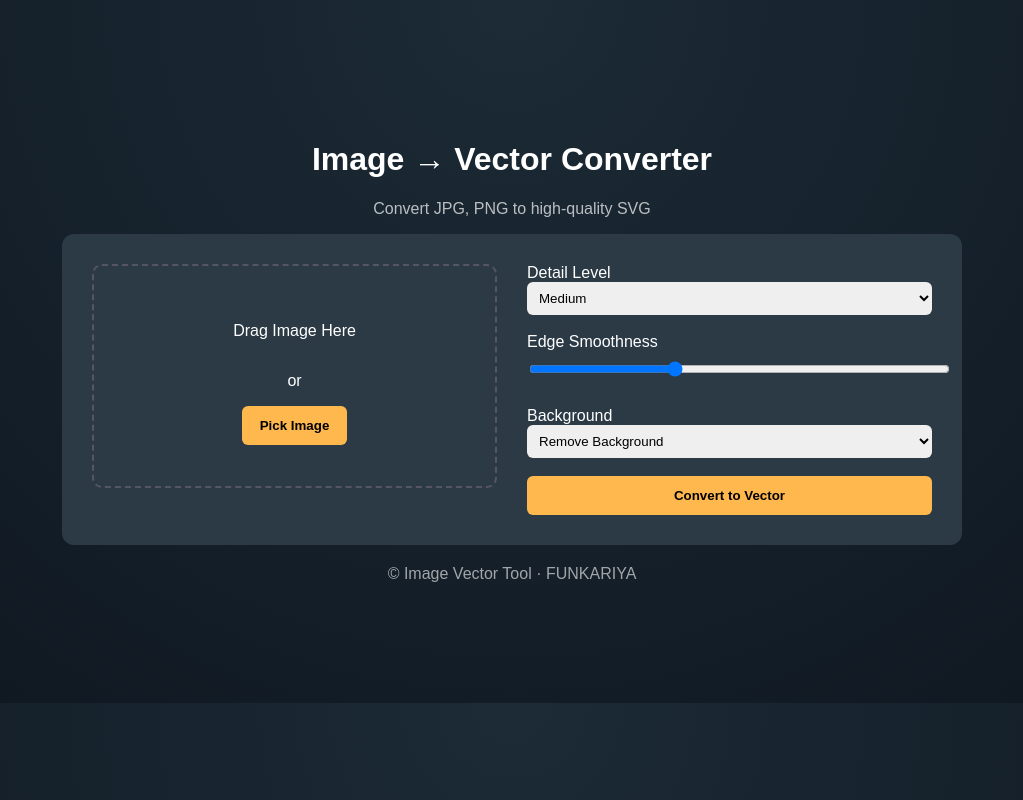
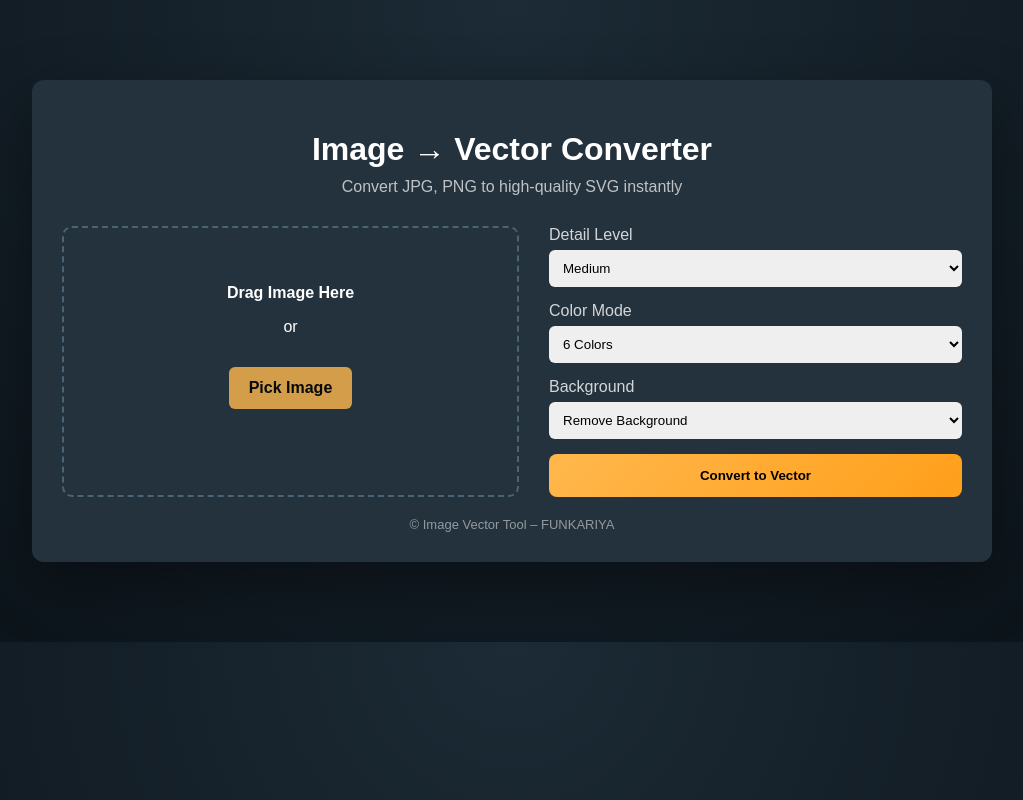
Before and after one commit to Funkariya/vector-tool, a Flask app: page / in a window 1280 px wide. Shown: the whole page, without its empty margins (128-1151 px from the left). Run offline with Flask 3, Linux system fonts and the light colour scheme.

Commit message:
Update index.html

```diff
--- a/templates/index.html
+++ b/templates/index.html
@@ -8,61 +8,97 @@
 body{
   margin:0;
   font-family: Arial, sans-serif;
-  background: radial-gradient(circle at top, #1c2b36, #0f1720);
+  background: radial-gradient(circle at top, #1c2b36, #0b1218);
   color:#fff;
 }
 
 .container{
   max-width:900px;
   margin:80px auto;
-  padding:40px;
+  background:#24323d;
+  border-radius:12px;
+  padding:30px;
+  box-shadow:0 20px 60px rgba(0,0,0,.4);
 }
 
-.card{
-  background:#2b3a45;
-  border-radius:12px;
-  padding:30px;
-  display:grid;
-  grid-template-columns:1fr 1fr;
+h1{
+  text-align:center;
+  margin-bottom:10px;
+}
+
+.subtitle{
+  text-align:center;
+  opacity:.7;
+  margin-bottom:30px;
+}
+
+.form-box{
+  display:flex;
   gap:30px;
 }
 
 .drop-zone{
-  border:2px dashed #556;
+  flex:1;
+  border:2px dashed #4b6475;
   border-radius:10px;
-  height:220px;
-  display:flex;
-  align-items:center;
-  justify-content:center;
-  flex-direction:column;
-  cursor:pointer;
+  padding:40px 20px;
+  text-align:center;
+  transition:.3s;
 }
 
 .drop-zone.hover{
-  background:#1f2b33;
+  background:#1b2a33;
   border-color:#ffb84d;
 }
 
-button{
+.upload-btn{
+  display:inline-block;
+  margin-top:15px;
   background:#ffb84d;
-  border:none;
-  padding:12px 18px;
+  color:#000;
+  padding:12px 20px;
   border-radius:6px;
   cursor:pointer;
   font-weight:bold;
 }
 
-select,input[type=range]{
+.upload-btn input{
+  display:none;
+}
+
+.controls{
+  flex:1;
+}
+
+label{
+  display:block;
+  margin-bottom:6px;
+  opacity:.8;
+}
+
+select{
   width:100%;
-  padding:8px;
+  padding:10px;
+  margin-bottom:15px;
   border-radius:6px;
   border:none;
 }
 
+button{
+  width:100%;
+  padding:14px;
+  background:linear-gradient(135deg,#ffb84d,#ff9f1a);
+  border:none;
+  border-radius:8px;
+  font-weight:bold;
+  cursor:pointer;
+}
+
 .footer{
   text-align:center;
-  opacity:.6;
   margin-top:20px;
+  font-size:13px;
+  opacity:.5;
 }
 </style>
 </head>
@@ -70,60 +106,60 @@ select,input[type=range]{
 <body>
 
 <div class="container">
-  <h1 style="text-align:center;">Image → Vector Converter</h1>
-  <p style="text-align:center;opacity:.7">Convert JPG, PNG to high-quality SVG</p>
+  <h1>Image → Vector Converter</h1>
+  <div class="subtitle">Convert JPG, PNG to high-quality SVG instantly</div>
 
   <form method="POST" enctype="multipart/form-data">
+    <div class="form-box">
 
-    <div class="card">
+      <!-- LEFT : UPLOAD -->
+      <div class="drop-zone" id="drop-zone">
+        <p><b>Drag Image Here</b></p>
+        <p>or</p>
 
-      <!-- LEFT -->
-      <div class="drop-zone" id="drop-zone">
-        <p>Drag Image Here</p>
-        <p>or</p>
-        <button type="button" onclick="fileInput.click()">Pick Image</button>
-        <input type="file" name="image" id="file-input" hidden required>
+        <label class="upload-btn">
+          Pick Image
+          <input type="file" name="image" id="file-input" required>
+        </label>
       </div>
 
-      <!-- RIGHT -->
-      <div>
+      <!-- RIGHT : OPTIONS -->
+      <div class="controls">
         <label>Detail Level</label>
-        <select name="colors">
-          <option value="3">Low</option>
-          <option value="6" selected>Medium</option>
-          <option value="12">High</option>
+        <select name="detail">
+          <option value="low">Low</option>
+          <option value="medium" selected>Medium</option>
+          <option value="high">High</option>
         </select>
 
-        <br><br>
-
-        <label>Edge Smoothness</label>
-        <input type="range" name="smooth" min="0.5" max="2" step="0.1" value="1">
-
-        <br><br>
+        <label>Color Mode</label>
+        <select name="colors">
+          <option value="3">3 Colors</option>
+          <option value="5">5 Colors</option>
+          <option value="6" selected>6 Colors</option>
+          <option value="8">8 Colors</option>
+          <option value="12">12 Colors</option>
+        </select>
 
         <label>Background</label>
         <select name="bg">
-          <option value="remove">Remove Background</option>
           <option value="keep">Keep Background</option>
+          <option value="remove" selected>Remove Background</option>
         </select>
 
-        <br><br>
-
-        <button type="submit" style="width:100%">Convert to Vector</button>
+        <button type="submit">Convert to Vector</button>
       </div>
 
     </div>
-
   </form>
 
-  <div class="footer">© Image Vector Tool · FUNKARIYA</div>
+  <div class="footer">© Image Vector Tool – FUNKARIYA</div>
 </div>
 
+<!-- ✅ WORKING DRAG & DROP -->
 <script>
 const dropZone = document.getElementById("drop-zone");
 const fileInput = document.getElementById("file-input");
-
-dropZone.addEventListener("click", () => fileInput.click());
 
 dropZone.addEventListener("dragover", e => {
   e.preventDefault();
```
